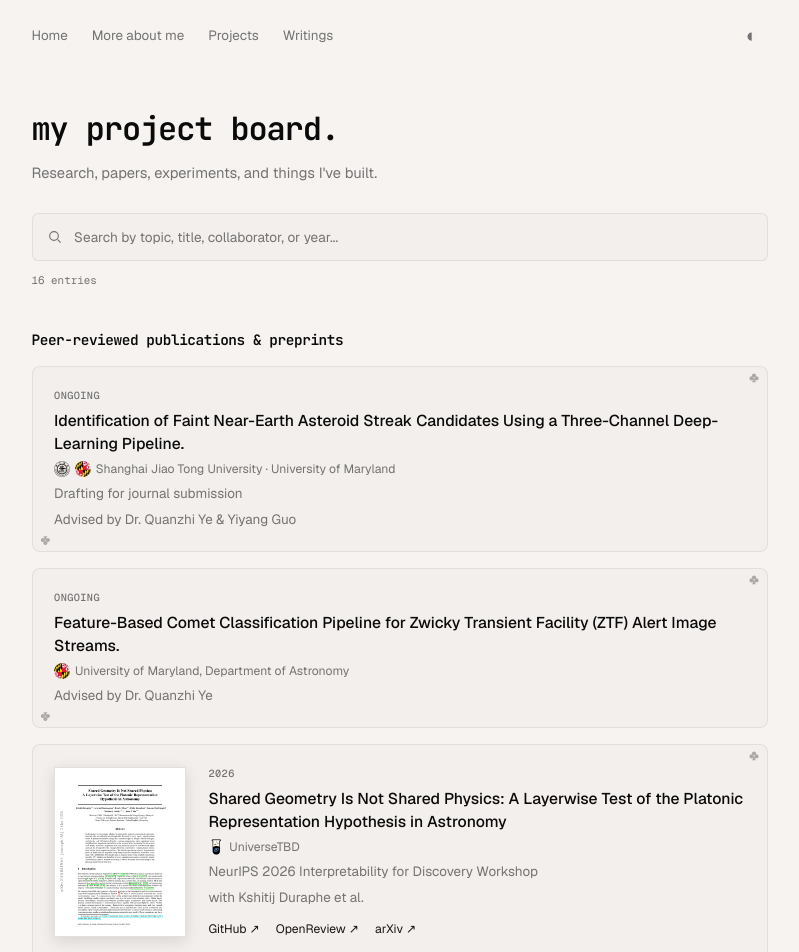
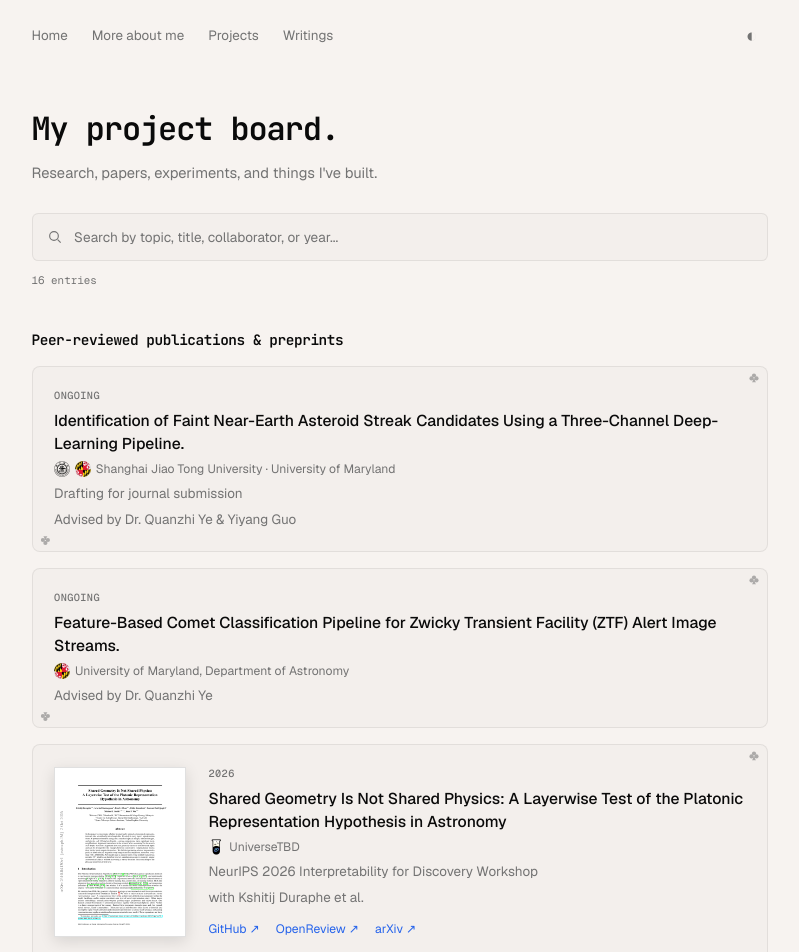
Before and after one commit to Ehdunhackme/ehdunhackme.github.io, a Next.js app: page /projects in a window 1280 px wide. Shown: the top 952 px of the page, without its empty margins (233-1032 px from the left). Built offline with nearby package versions, Linux system fonts and the light colour scheme.

Commit message:
Update page headings and blue project links

```diff
--- a/src/components/about-sections.tsx
+++ b/src/components/about-sections.tsx
@@ -74,7 +74,7 @@ export function AboutSections({ panels }: { panels: Panel[] }) {
   return (
     <main className="profile about-page">
       <header className="about-page-header">
-        <h1>More about me</h1>
+        <h1>More about me.</h1>
         <p>The journey so far, what drives me, and a few milestones.</p>
       </header>
       <div className="about-workspace" ref={workspace}>
--- a/src/content/projects.tsx
+++ b/src/content/projects.tsx
@@ -26,7 +26,7 @@ export function ProjectsContent() {
         <header className={"card-page-heading"}>
           {" "}
           <div>
-            <h1 className={"editorial-heading"}>{"my project board."}</h1>
+            <h1 className={"editorial-heading"}>{"My project board."}</h1>
             <p className={"page-intro"}>
               {"Research, papers, experiments, and things I've built."}
             </p>
@@ -927,7 +927,7 @@ export function ProjectsContent() {
             {
               id: "chert",
               searchText:
-                "2026 Conversational video avatars model (Chert (YC P26)) Realtime video diffusion avatar model infra Demo GitHub " +
+                "2026 Conversational video avatars model - Chert (YC P26) Realtime video diffusion avatar model infra Demo GitHub " +
                 chertExplanation.flat().join(" "),
               className: "paper-showcase",
               content: (
@@ -956,7 +956,7 @@ export function ProjectsContent() {
                     {" "}
                     <time className={"paper-date"}>{"2026"}</time>{" "}
                     <strong>
-                      {"Conversational video avatars model ("}
+                      {"Conversational video avatars model - "}
                       <a
                         className={"project-title-link"}
                         href={"https://www.trychert.com/"}
@@ -965,7 +965,6 @@ export function ProjectsContent() {
                       >
                         {"Chert (YC P26)"}
                       </a>
-                      {")"}
                     </strong>{" "}
                     <span className={"project-description"}>
                       {"Realtime video diffusion avatar model infra"}
--- a/src/content/writings.tsx
+++ b/src/content/writings.tsx
@@ -9,7 +9,7 @@ export function WritingsContent() {
         <header className={"card-page-heading"}>
           {" "}
           <div>
-            <h1 className={"editorial-heading"}>{"Writings"}</h1>
+            <h1 className={"editorial-heading"}>{"Writings."}</h1>
             <p className={"page-intro"}>
               {"Some reflections I've picked up along the journey."}
             </p>
--- a/src/styles/papers.css
+++ b/src/styles/papers.css
@@ -49,21 +49,19 @@
   border: 0;
   box-shadow: none;
 }
-.paper-showcase-scope #chert {
+.project-board {
   --project-link-color: #2563eb;
   --project-link-hover: #1d4ed8;
 }
-html.dark .paper-showcase-scope #chert {
+html.dark .project-board {
   --project-link-color: #8ab4ff;
   --project-link-hover: #b4ceff;
 }
-.paper-showcase-scope #chert :is(.project-title-link, .paper-links a) {
+.project-board a[href] {
   color: var(--project-link-color) !important;
   text-decoration-color: currentColor !important;
 }
-.paper-showcase-scope
-  #chert
-  :is(.project-title-link, .paper-links a):is(:hover, :focus-visible) {
+.project-board a[href]:is(:hover, :focus-visible) {
   color: var(--project-link-hover) !important;
   text-decoration-color: currentColor;
 }
```
